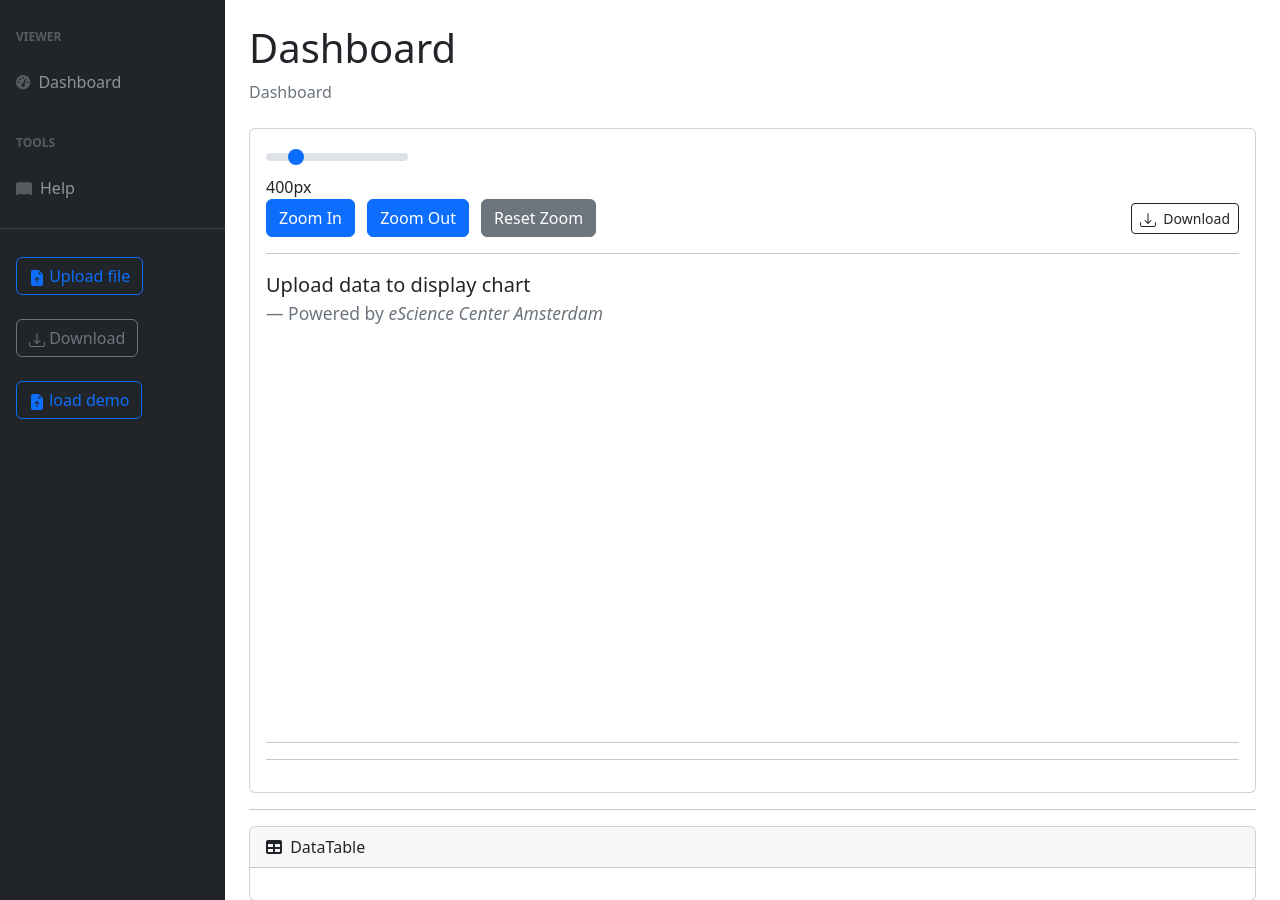
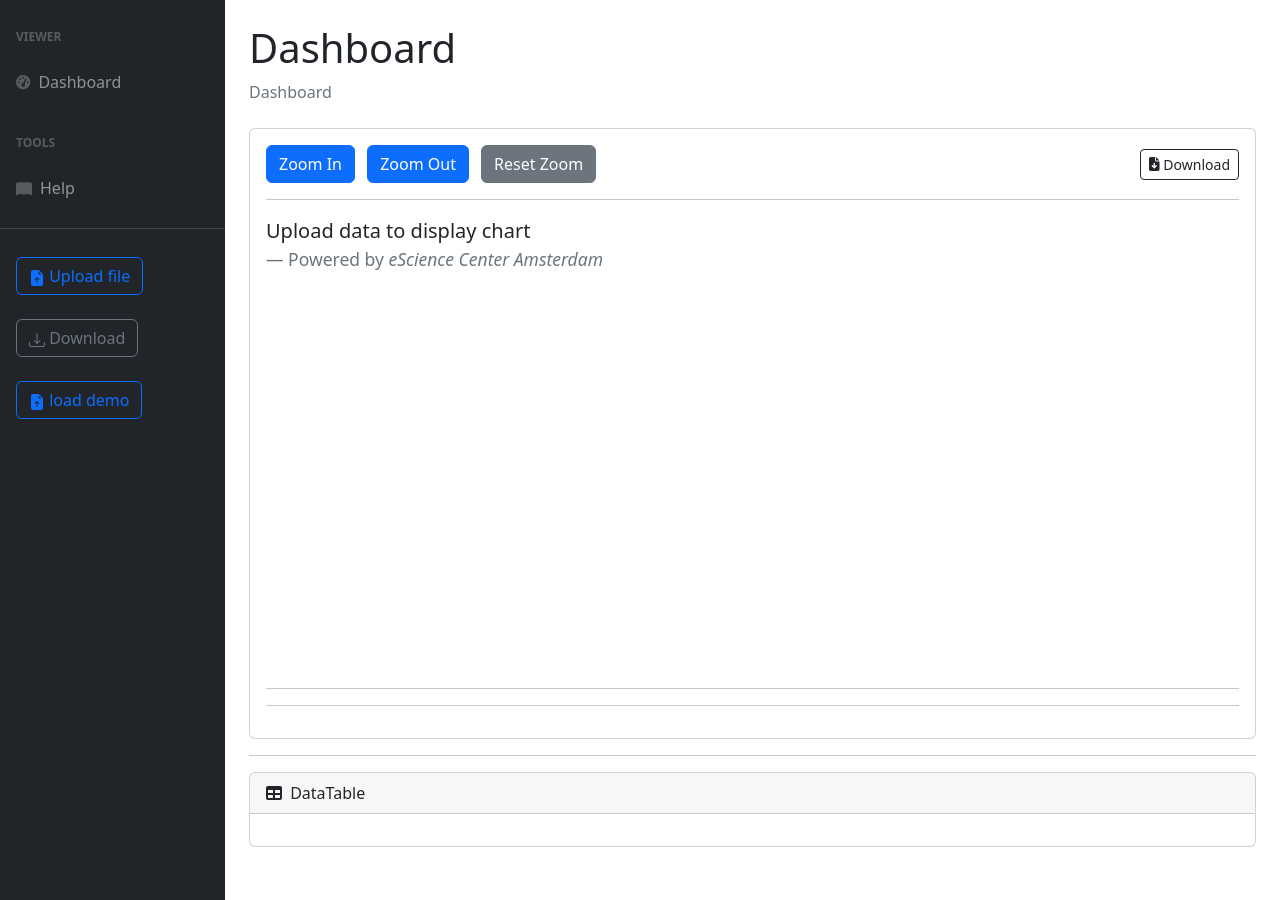
Before and after one commit to ESI-FAR/INA-tool, a PHP site: page / in a window 1280 px wide. Shown: the part 56-956 px from the top of the page. Run offline with PHP 8.4, Linux system fonts and the light colour scheme; some libraries are stand-ins or nearby versions.

Commit message:
Deleted slider, clicked node stroke, svg icon replaced

```diff
--- a/includes/chart.js
+++ b/includes/chart.js
@@ -191,27 +191,6 @@ function addNodesAndLinks(rowValues) {
 
             // Append the new node to the nodes group
             nodesGroup.appendChild(newNode);
-
-
-            // Add click event to display the clicked node
-            newNode.addEventListener('click', function () {
-                // Update clicked node text content
-                document.getElementById("clicked-node").textContent = "Clicked Node: " + `${row[0]}_${template_node.id}`;
-
-                // Get the current stroke color
-                let currentStrokeColor = newNode.getAttribute("stroke");
-
-                // Toggle stroke color
-                if (currentStrokeColor !== "green") {
-                    // Change stroke color to light green
-                    newNode.setAttribute("stroke", "green");
-                } else {
-                    // Restore the original stroke color (assuming it was lightgray initially)
-                    newNode.setAttribute("stroke", "lightgray");
-                }
-            });
-
-
 
             // Add text to the node
             var textElement = document.createElementNS("http://www.w3.org/2000/svg", "text");
--- a/index.php
+++ b/index.php
@@ -18,18 +18,8 @@ include_once 'includes/header.php';
                         <div class="card">
                             <div class="card-body">
 
-                            <!-- Adjust Height Slider -->
-                            <div class="form-group row">
-
-                                <div class="col-sm-2">
-                                    <input type="range" class="form-range" id="heightSlider" min="100" max="1800" value="400">
-                                    <span id="heightValue">400px</span>
-                                </div>
-
-                            </div>
-
-                           <!-- Zoom Controls -->
-                           <div class="row mb-3">
+                            <!-- Zoom Controls -->
+                            <div class="row mb-3">
                                 <div class="col-sm-12 d-flex justify-content-between align-items-center">
                                     <div class="zoom-controls">
                                         <button class="btn btn-primary me-2" onclick="zoomIn()">Zoom In</button>
@@ -38,10 +28,7 @@ include_once 'includes/header.php';
                                     </div>
 
                                     <button class="btn btn-sm btn-outline-dark" onclick="downloadProject()">
-                                        <svg xmlns="http://www.w3.org/2000/svg" width="16" height="16" fill="currentColor" class="bi bi-download me-1" viewBox="0 0 16 16">
-                                            <path d="M.5 9.9a.5.5 0 0 1 .5.5v2.5a1 1 0 0 0 1 1h12a1 1 0 0 0 1-1v-2.5a.5.5 0 0 1 1 0v2.5a2 2 0 0 1-2 2H2a2 2 0 0 1-2-2v-2.5a.5.5 0 0 1 .5-.5"/>
-                                            <path d="M7.646 11.854a.5.5 0 0 0 .708 0l3-3a.5.5 0 0 0-.708-.708L8.5 10.293V1.5a.5.5 0 0 0-1 0v8.793L5.354 8.146a.5.5 0 1 0-.708.708z"/>
-                                        </svg>
+                                    <i class="fa-solid fa-file-arrow-down"></i>
                                         Download
                                     </button>
                                 </div>
@@ -85,20 +72,6 @@ include_once 'includes/header.php';
                                 <div id="clicked-node"></div>
                                 <hr>
                                 <!-- End of chart -->
-
-                                <script>
-                                    // JavaScript to handle card heigh via slider
-                                    const svgContainer = document.getElementById('svgContainer');
-                                    const heightSlider = document.getElementById('heightSlider');
-                                    const heightValue = document.getElementById('heightValue');
-
-                                    heightSlider.addEventListener('input', function() {
-                                        const newHeight = `${this.value}px`;
-                                        svgContainer.style.height = newHeight;
-                                        heightValue.textContent = newHeight;
-                                    });
-                                </script>
-
                                 <script>
                                     // JavaScript to handle zooming of the SVG
                                     let scale = 1; // Initial scale factor
@@ -123,9 +96,6 @@ include_once 'includes/header.php';
                                         svg.style.transform = `scale(${scale})`;
                                     }
                                 </script>
-
-
-
                             </div>
                         </div>
                         <hr>
```
